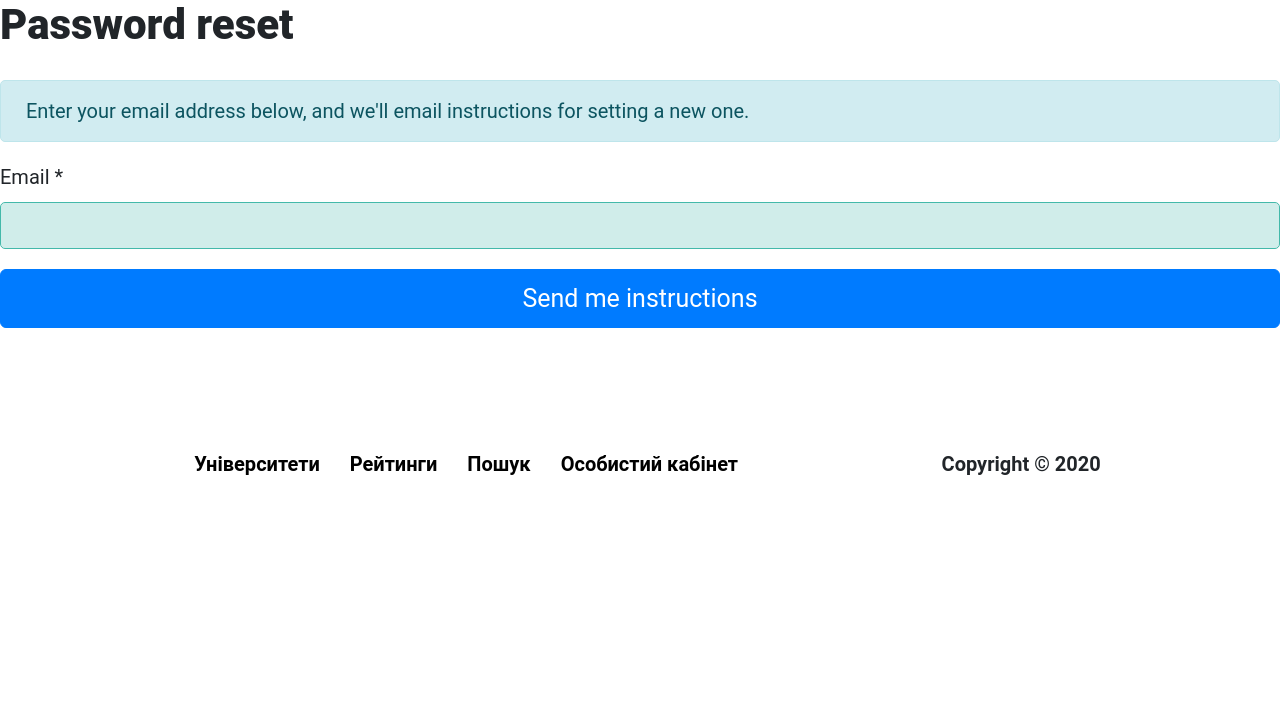
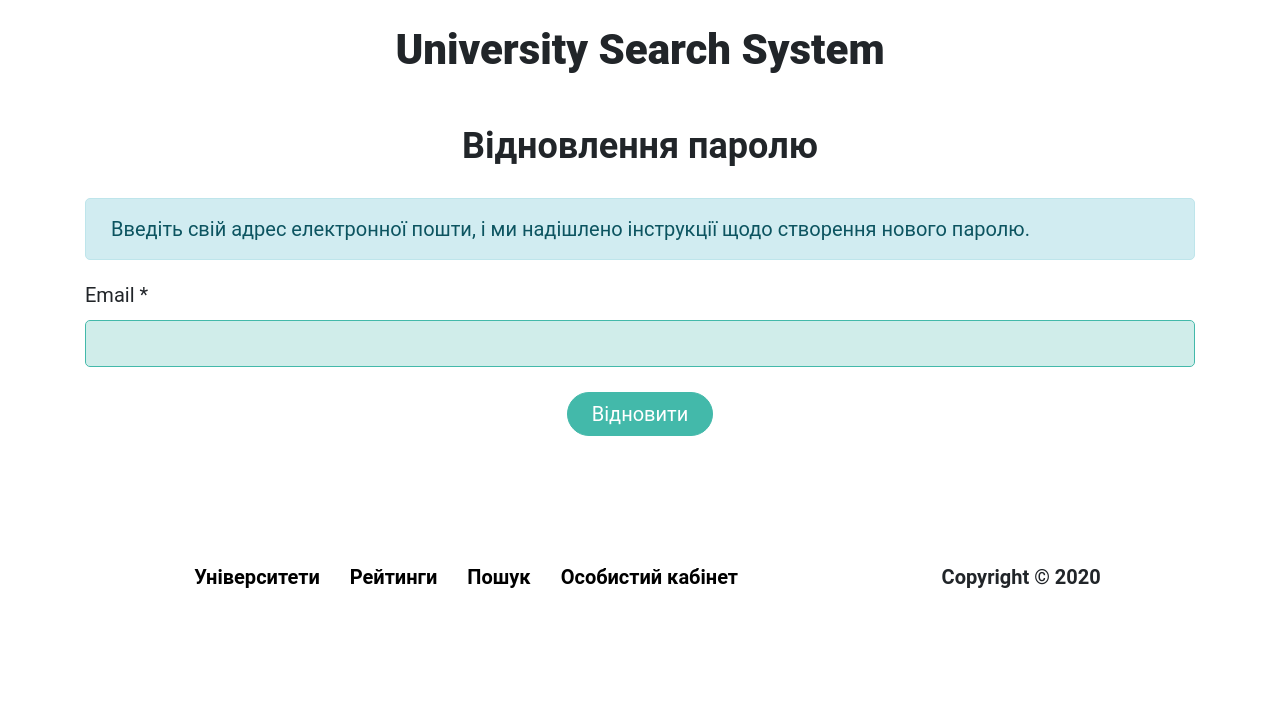
Before and after one commit to SandraRadz/UniversitySearchSystem, a Django app: page /account/password-reset/ in a window 1280 px wide. Shown: the part 100-813 px from the top of the page. Before the commit the page ends 575 px from the top, so only its background shows below. Run offline with Django 3.2, Linux system fonts and the light colour scheme; some libraries are stand-ins or nearby versions.

Commit message:
password reset page frontend done;

```diff
--- a/accounts/templates/accounts/password_reset.html
+++ b/accounts/templates/accounts/password_reset.html
@@ -4,17 +4,25 @@
 {% block title %}{% trans "Password reset" %}{% endblock %}
 
 {% block content %}
-<h1 class="mb-4">{% trans "Password reset" %}</h1>
-
+    <div class="container">
+        <div class="d-flex justify-content-center" style="margin: 25px 0 40px 0">
+            <h1>University Search System</h1>
+        </div>
+        <div class="d-flex justify-content-center">
+            <h2 class="mb-4">Відновлення паролю</h2>
+        </div>
         <form method="post" class="auth-form">
             <div class="alert alert-info">
-        {% trans "Enter your email address below, and we'll email instructions for setting a new one." %}
+                Введіть свій адрес електронної пошти, і ми надішлено інструкції щодо створення нового паролю.
             </div>
 
             {% csrf_token %}
             {% include "forms/form_fields.html" %}
-    <div class="form-actions mb-4">
-        <button class="btn btn-lg btn-primary btn-block" type="submit">{% trans "Send me instructions" %}</button>
+            <div class="form-group d-flex justify-content-center">
+                <button class="button"
+                        type="submit">Відновити
+                </button>
             </div>
         </form><!-- /.auth-form -->
+    </div>
 {% endblock %}
```
Lines whose indentation alone changed are shown as unchanged.
